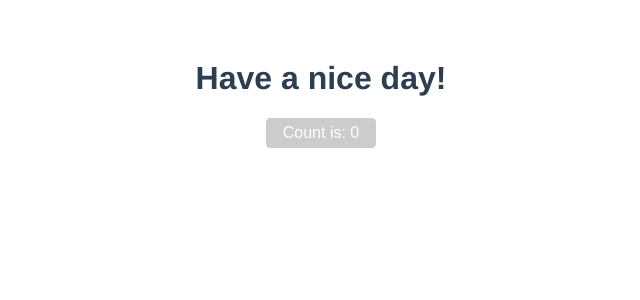
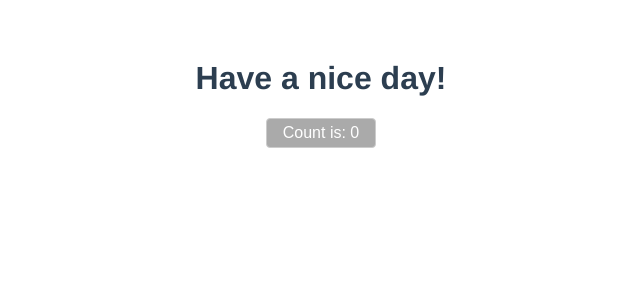
Before and after one commit to chzzytool/chzzytool.github.io, a Vue app: page / in a window 1280 px wide. In both pictures the pointer is over the button 639 px from the left and 133 px from the top of the page. Shown: the top 300 px of the page, without its empty margins (319-959 px from the left). Built offline with nearby package versions, Linux system fonts and the light colour scheme.

Commit message:
chagne the demo name

```diff
--- a/src/App.vue
+++ b/src/App.vue
@@ -1,11 +1,11 @@
 <script setup>
 // This starter template is using Vue 3 <script setup> SFCs
 // Check out https://v3.vuejs.org/api/sfc-script-setup.html#sfc-script-setup
-import HelloWorld from "./components/HelloWorld.vue";
+import Demo from "./components/Demo.vue";
 </script>
 
 <template>
-  <HelloWorld msg="Have a nice day!" />
+  <Demo msg="Have a nice day!" />
 </template>
 
 <style>
--- a/src/components/HelloWorld.vue
+++ b/src/components/Demo.vue
@@ -25,4 +25,7 @@ const count = ref(0);
   padding: 5px 16px;
   cursor: pointer;
 }
+.btn:hover {
+  background-color: #aaa;
+}
 </style>
```
